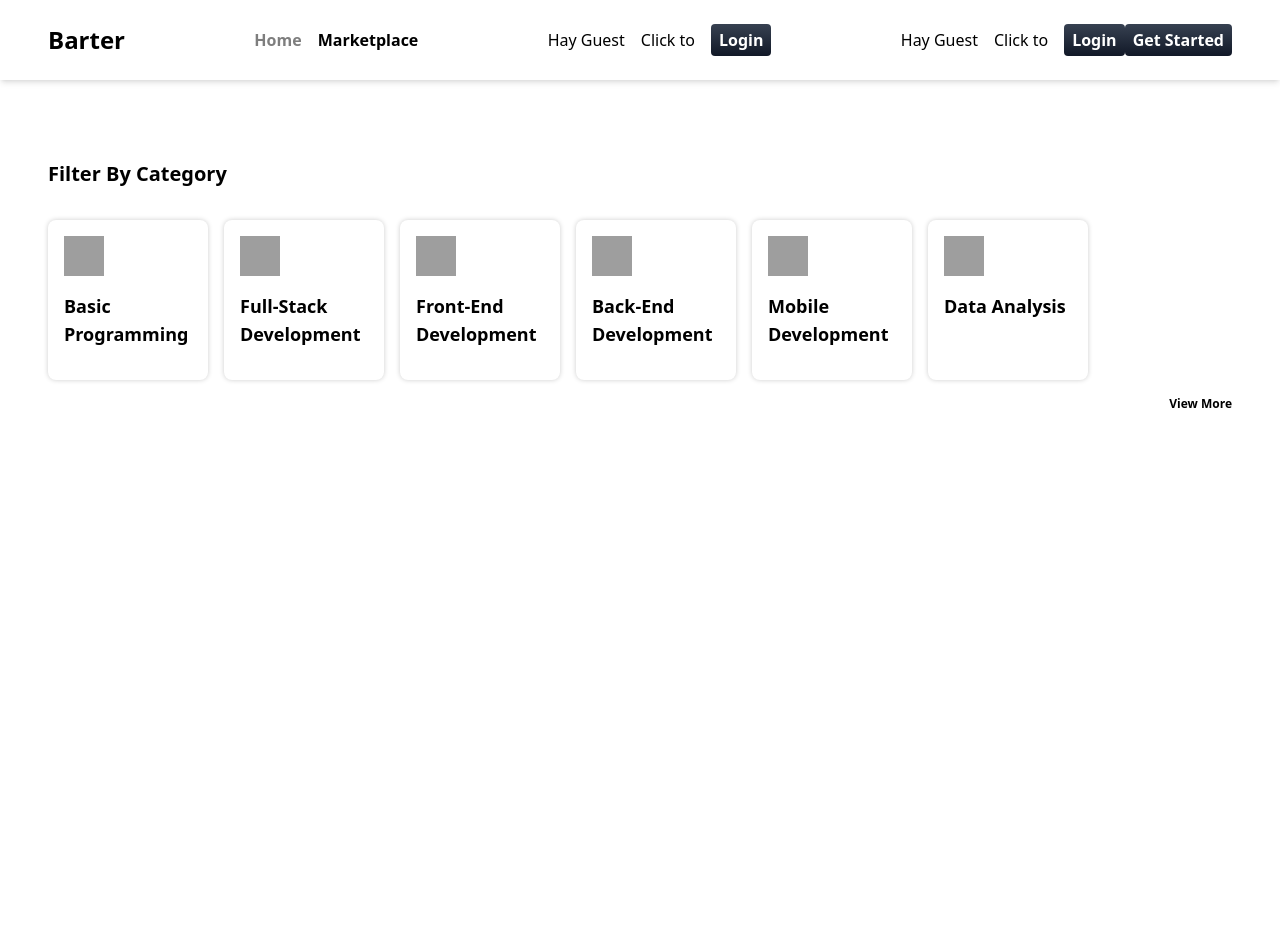
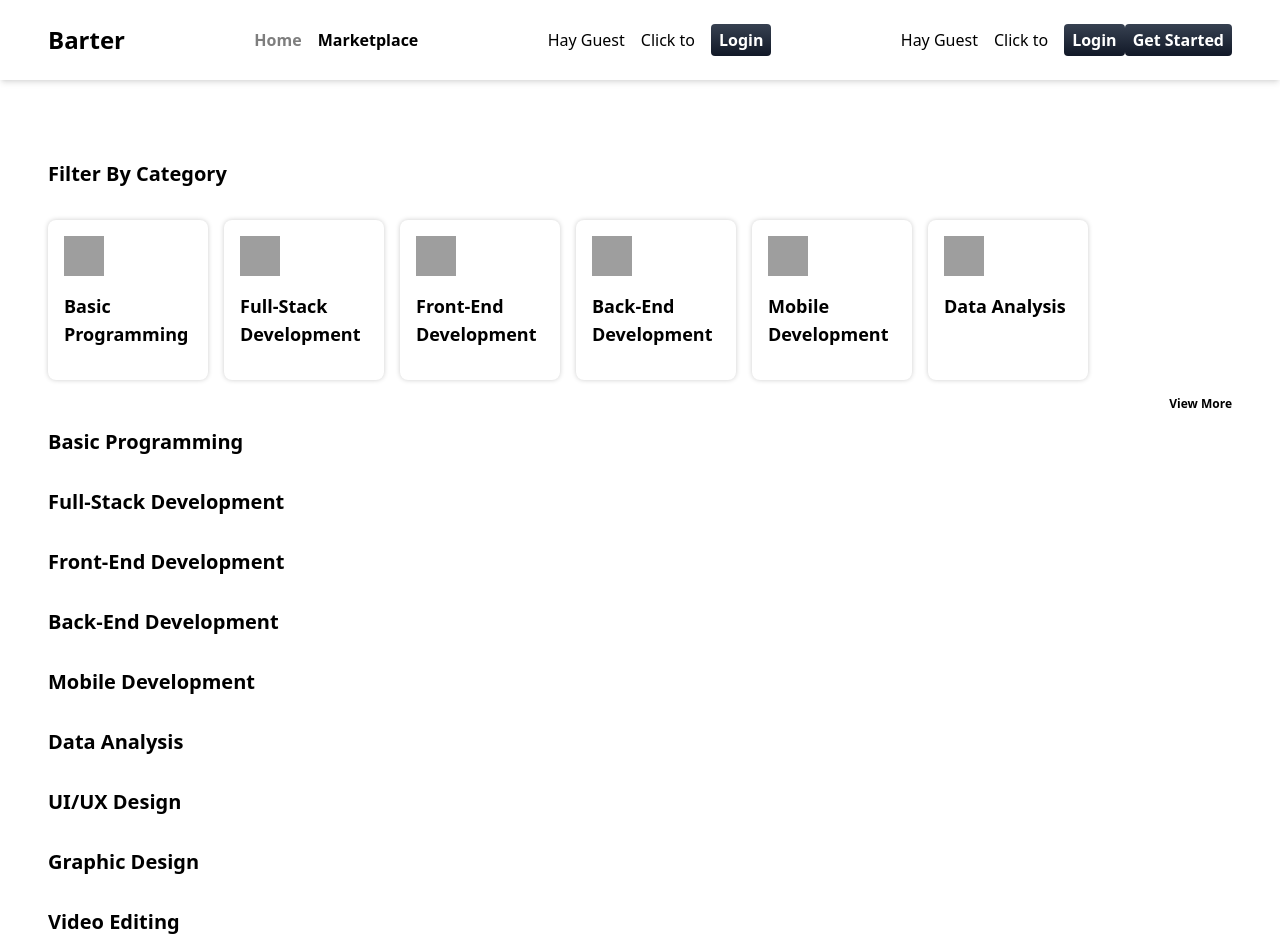
Before and after one commit to tomil740/TeachHub, a React (Vite) app: page /marketplace in a window 1280 px wide. Shown: the top 952 px of the page. Before the commit the page ends 800 px from the top, so only its background shows below. Built offline with nearby package versions, Linux system fonts and the light colour scheme; grey boxes are pictures that could not be loaded.

Commit message:
looped over the categories titles, what's left is the preview of the profile

```diff
--- /dev/null
+++ b/src/components/CategoryTitle.jsx
@@ -0,0 +1,5 @@
+const CategoryTitle = ({ text }) => {
+  return <h2 className="mb-8 text-lg font-bold md:text-xl">{text}</h2>;
+};
+
+export default CategoryTitle;
--- a/src/pages/MarketPlace.jsx
+++ b/src/pages/MarketPlace.jsx
@@ -1,6 +1,7 @@
 import { useEffect, useState } from "react";
 import FilterCard from "../components/FilterCard";
 import { cards } from "../data/categories";
+import CategoryTitle from "../components/CategoryTitle";
 
 const MarketPlace = () => {
   const [isMoreShown, setIsMoreShown] = useState(false);
@@ -61,6 +62,12 @@ const MarketPlace = () => {
       </div>
 
       {/* Categories */}
+      <div className="flex flex-col">
+        {cards.map((category, index) => {
+          const { text } = category;
+          return <CategoryTitle key={index} text={text} />;
+        })}
+      </div>
     </div>
   );
 };
```
